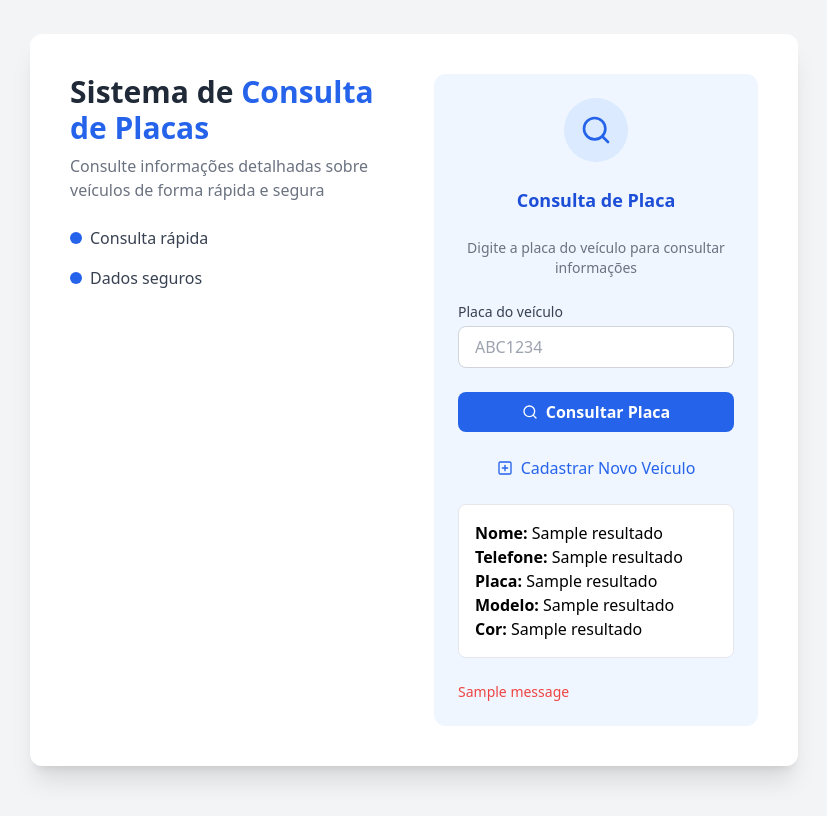
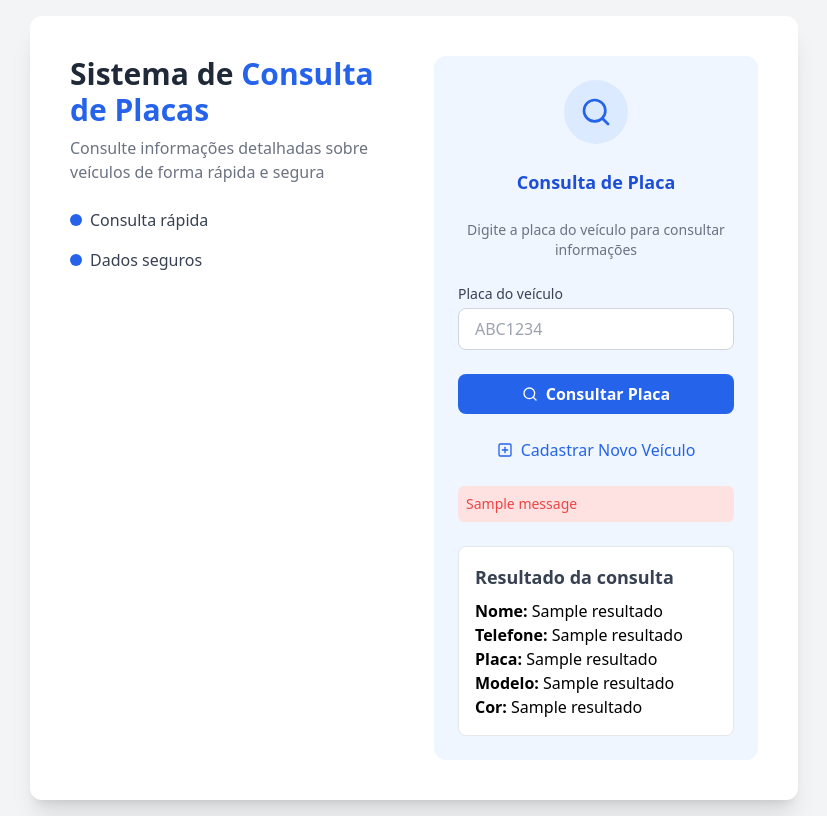
Before and after one commit to Desafiantedomau/Consulta-Placas, a Flask app: template templates/index.html in a window 1280 px wide. Shown: the whole page, without its empty margins (226-1053 px from the left). Before the commit the page ends 781 px from the top, so only its background shows below. Run offline with Flask 3, Linux system fonts and the light colour scheme; the template is opened without the code that fills it: most values are stand-ins (such as "Sample title", 1, 10 or a date in 2020); one stand-in notice (Sample message) is shown; some libraries are stand-ins or nearby versions.

Commit message:
Update index.html

```diff
--- a/templates/index.html
+++ b/templates/index.html
@@ -56,8 +56,17 @@
                     Cadastrar Novo Veículo
                 </a>
 
+                {% with messages = get_flashed_messages() %}
+                {% if messages %}
+                    <div class="text-red-500 text-sm mt-4 bg-red-100 p-2 rounded-md">
+                        {{ messages[0] }}
+                    </div>
+                {% endif %}
+                {% endwith %}
+
                 {% if resultado %}
-                <div class="bg-white mt-6 p-4 rounded-lg border">
+                <div class="bg-white mt-6 p-4 rounded-lg border border-gray-200">
+                    <h3 class="text-lg font-semibold mb-2 text-gray-700">Resultado da consulta</h3>
                     <p><strong>Nome:</strong> {{ resultado[0] }}</p>
                     <p><strong>Telefone:</strong> {{ resultado[1] }}</p>
                     <p><strong>Placa:</strong> {{ resultado[2] }}</p>
@@ -65,14 +74,6 @@
                     <p><strong>Cor:</strong> {{ resultado[4] }}</p>
                 </div>
                 {% endif %}
-
-                {% with messages = get_flashed_messages() %}
-                {% if messages %}
-                    <div class="text-red-500 text-sm mt-2">
-                        {{ messages[0] }}
-                    </div>
-                {% endif %}
-                {% endwith %}
             </form>
         </div>
     </div>
```
